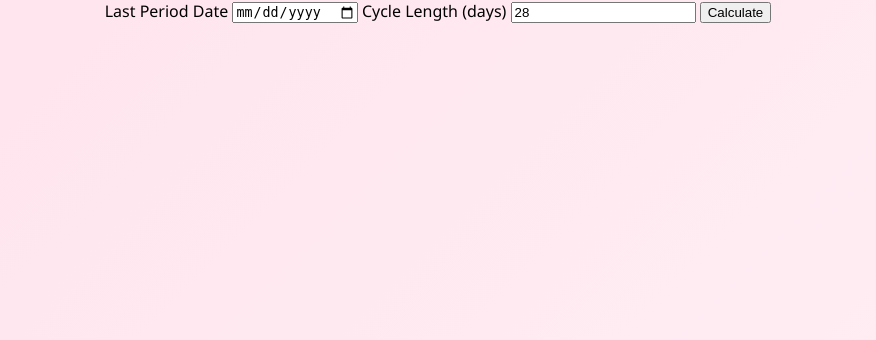
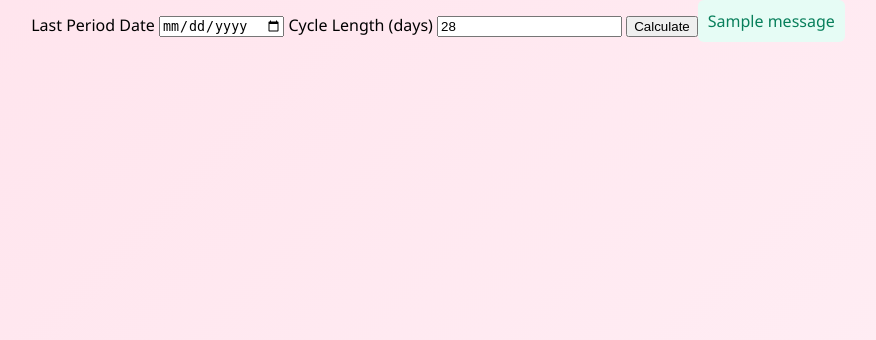
Before and after one commit to Nonyice/cyclefriend, a Flask app: page / in a window 1280 px wide. Shown: the part 103-443 px from the top of the page, without its empty margins (202-1078 px from the left). Run offline with Flask 3, Linux system fonts and the light colour scheme; a user stored in the database is signed in; one stand-in notice (Sample message) is shown; a database or web service that is not in the repository returns one stand-in record (values such as "Sample title"); some libraries are stand-ins or nearby versions.

Commit message:
Update for flash messages

```diff
--- a/templates/base.html
+++ b/templates/base.html
@@ -11,6 +11,13 @@
 
 <main>
     {% block content %}{% endblock %}
+   {% with messages = get_flashed_messages(with_categories=true) %}
+  {% if messages %}
+    {% for category, message in messages %}
+      <div class="flash {{ category }}">{{ message }}</div>
+    {% endfor %}
+  {% endif %}
+{% endwith %}
 
 
 </main>
```
